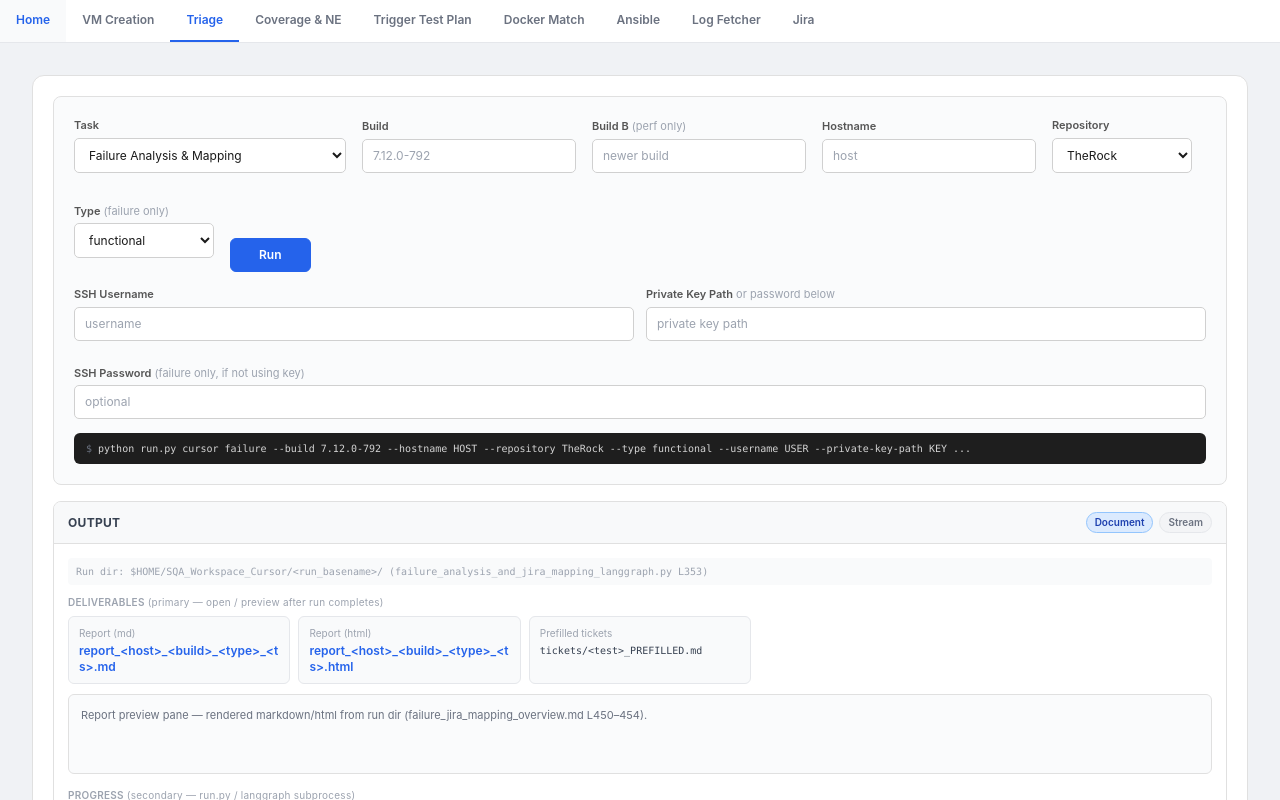
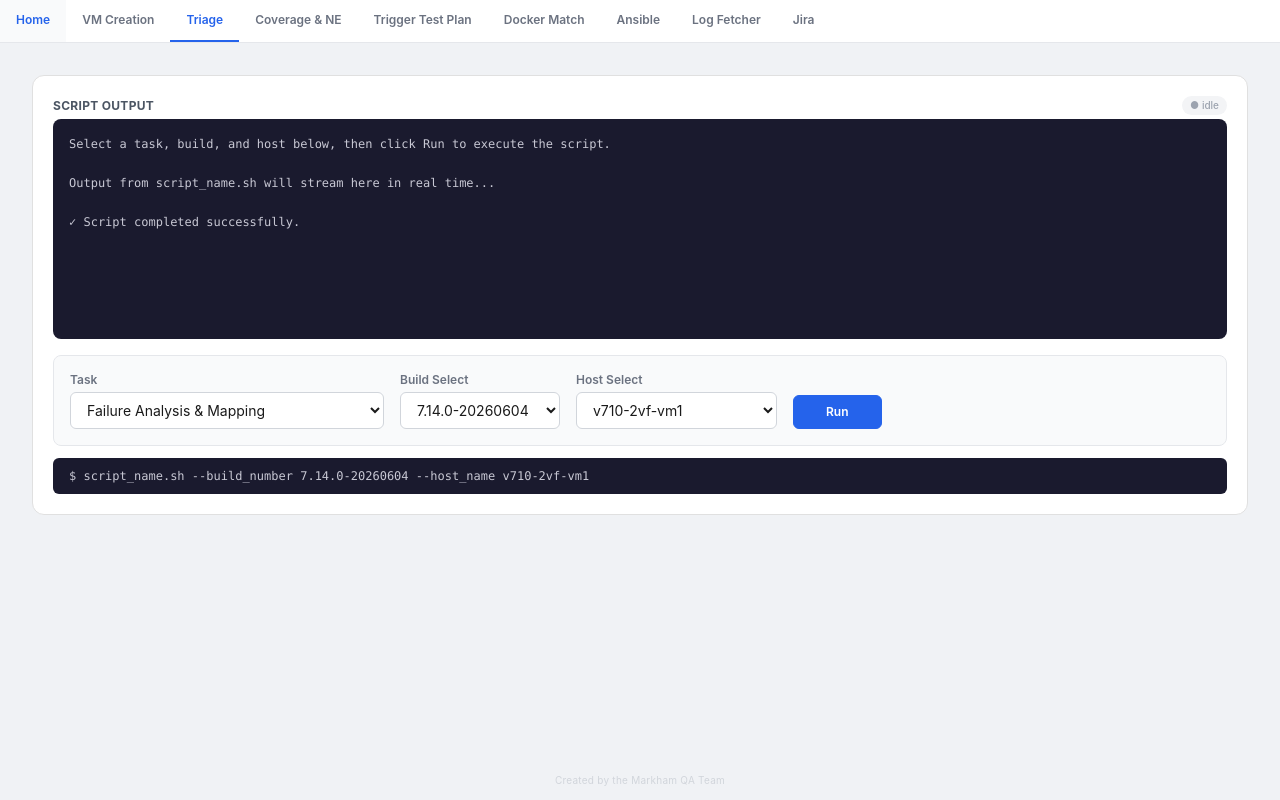
Before and after one commit to caroline-lyu00/philotimo, a Next.js app: page /triage in a window 1280 px wide. Both pictures are taken after a click on the button "Run". Shown: the top 800 px of the page. Built offline with nearby package versions, Linux system fonts and the light colour scheme.

Commit message:
fixed triage page to match specifications

```diff
--- a/src/components/AppShell.tsx
+++ b/src/components/AppShell.tsx
@@ -21,6 +21,7 @@ export function AppShell({ children }: { children: React.ReactNode }) {
 
   return (
     <div className="min-h-screen flex flex-col">
+      {pathname !== '/' && (
         <nav className="bg-white border-b border-gray-200 overflow-x-auto">
           <div className="flex">
             {TABS.map((tab) => {
@@ -42,7 +43,11 @@ export function AppShell({ children }: { children: React.ReactNode }) {
             })}
           </div>
         </nav>
-      <main className="flex-1 p-8">{children}</main>
+      )}
+      <main className={`flex-1 ${pathname === '/' ? '' : 'p-8'}`}>{children}</main>
+      <footer className="text-center py-3 text-[10px] text-gray-300 select-none tracking-wide">
+        Created by the Markham QA Team
+      </footer>
     </div>
   )
 }
--- a/src/features/triage/TriagePage.tsx
+++ b/src/features/triage/TriagePage.tsx
@@ -1,104 +1,106 @@
 'use client'
 
-import React from 'react'
-import { ArtifactCard, ArtifactStrip } from '@/components/ArtifactCard'
-import { FormField, FormInput, FormSelect } from '@/components/FormField'
-import { FormPanel } from '@/components/FormPanel'
+import { useState } from 'react'
+import { SkillPage, SkillPageBody } from '@/components/SkillPage'
 import { PanelButton } from '@/components/PanelButton'
-import { OutputBox, OutputSection, RunDirBanner } from '@/components/OutputBox'
-import { SkillPage, SkillPageBody } from '@/components/SkillPage'
-import { CommandPreview, TerminalOutput } from '@/components/TerminalOutput'
-import {
-  TRIAGE_ARTIFACTS,
-  TRIAGE_COMMAND,
-  TRIAGE_RUN_DIR,
-} from './triage.mock'
+
+const TASKS = ['Failure Analysis & Mapping', 'Performance Drop / Regression Analysis']
+const BUILDS = ['7.14.0-20260604', '7.14.0-20260601', '7.13.0-1347', '7.12.0-792']
+const HOSTS = ['v710-2vf-vm1', 'smci350-rck-04', 'ctr-navi4x-am48-ws06']
 
 export function TriagePage() {
+  const [task, setTask] = useState(TASKS[0])
+  const [build, setBuild] = useState(BUILDS[0])
+  const [host, setHost] = useState(HOSTS[0])
+  const [lines, setLines] = useState<string[]>([])
+  const [running, setRunning] = useState(false)
+
+  const command = `$ script_name.sh --build_number ${build} --host_name ${host}`
+
+  async function handleRun() {
+    setRunning(true)
+    setLines([
+      'Select a task, build, and host below, then click Run to execute the script.',
+      '',
+      `Output from script_name.sh will stream here in real time...`,
+    ])
+    await new Promise((r) => setTimeout(r, 1800))
+    setLines((l) => [...l, '', '✓ Script completed successfully.'])
+    setRunning(false)
+  }
+
   return (
     <SkillPage>
       <SkillPageBody>
-        <FormPanel className="mb-4">
+
+        {/* Terminal output — top */}
+        <div className="mb-4">
+          <div className="flex items-center justify-between mb-1">
+            <span className="text-xs font-bold text-gray-600 uppercase tracking-wide">Script Output</span>
+            <span className={`text-[10px] px-2 py-0.5 rounded-full font-medium ${running ? 'bg-green-100 text-green-700' : 'bg-gray-100 text-gray-400'}`}>
+              {running ? '● running' : '● idle'}
+            </span>
+          </div>
+          <div className="bg-[#1a1a2e] rounded-lg p-4 font-mono text-xs text-[#c8c8d4] min-h-[220px] leading-relaxed">
+            {lines.length === 0 ? (
+              <>
+                <div className="text-gray-500 italic">Select a task, build, and host below, then click Run to execute the script.</div>
+                <div className="mt-2 text-gray-600 italic">Output from script_name.sh will stream here in real time...</div>
+              </>
+            ) : (
+              lines.map((line, i) => <div key={i}>{line || <br />}</div>)
+            )}
+            {running && <span className="inline-block w-2 h-3 bg-gray-400 animate-pulse ml-0.5 align-middle" />}
+          </div>
+        </div>
+
+        {/* Form panel — below terminal */}
+        <div className="border border-gray-200 rounded-lg p-4 bg-gray-50 mb-3">
           <div className="flex gap-4 items-end flex-wrap">
-            <FormField label="Task" className="mb-0 min-w-[240px]">
-              <FormSelect className="py-2 text-[13px]">
-                <option value="failure">Failure Analysis & Mapping</option>
-                <option value="perf">Performance Drop / Regression Analysis</option>
-              </FormSelect>
-            </FormField>
-            <FormField label="Build" className="mb-0 min-w-[160px]">
-              <FormInput placeholder="7.12.0-792" className="py-2 text-[13px]" />
-            </FormField>
-            <FormField label="Build B" hint="(perf only)" className="mb-0 min-w-[160px]">
-              <FormInput placeholder="newer build" className="py-2 text-[13px]" />
-            </FormField>
-            <FormField label="Hostname" className="mb-0 min-w-[160px]">
-              <FormInput placeholder="host" className="py-2 text-[13px]" />
-            </FormField>
-            <FormField label="Repository" className="mb-0 min-w-[140px]">
-              <FormSelect className="py-2 text-[13px]">
-                <option>TheRock</option>
-                <option>rockrel</option>
-              </FormSelect>
-            </FormField>
-            <FormField label="Type" hint="(failure only)" className="mb-0 min-w-[140px]">
-              <FormSelect className="py-2 text-[13px]">
-                <option>functional</option>
-                <option>performance</option>
-                <option>both</option>
-              </FormSelect>
-            </FormField>
-            <PanelButton variant="primary" block={false} className="mb-0 px-7">
-              Run
+            <div>
+              <label className="block text-xs font-semibold text-gray-500 mb-1">Task</label>
+              <select
+                value={task}
+                onChange={(e) => setTask(e.target.value)}
+                className="border border-gray-300 rounded-md px-3 py-2 text-sm bg-white min-w-[220px]"
+              >
+                {TASKS.map((t) => <option key={t}>{t}</option>)}
+              </select>
+            </div>
+
+            <div>
+              <label className="block text-xs font-semibold text-gray-500 mb-1">Build Select</label>
+              <select
+                value={build}
+                onChange={(e) => setBuild(e.target.value)}
+                className="border border-gray-300 rounded-md px-3 py-2 text-sm bg-white min-w-[160px]"
+              >
+                {BUILDS.map((b) => <option key={b}>{b}</option>)}
+              </select>
+            </div>
+
+            <div>
+              <label className="block text-xs font-semibold text-gray-500 mb-1">Host Select</label>
+              <select
+                value={host}
+                onChange={(e) => setHost(e.target.value)}
+                className="border border-gray-300 rounded-md px-3 py-2 text-sm bg-white min-w-[160px]"
+              >
+                {HOSTS.map((h) => <option key={h}>{h}</option>)}
+              </select>
+            </div>
+
+            <PanelButton variant="primary" block={false} className="px-8" onClick={handleRun} disabled={running}>
+              {running ? 'Running…' : 'Run'}
             </PanelButton>
           </div>
+        </div>
 
-          <div className="mt-3.5 grid grid-cols-1 md:grid-cols-2 gap-3">
-            <FormField label="SSH Username" className="mb-0">
-              <FormInput placeholder="username" className="py-2" />
-            </FormField>
-            <FormField label="Private Key Path" hint="or password below" className="mb-0">
-              <FormInput placeholder="private key path" className="py-2" />
-            </FormField>
-          </div>
+        {/* Command preview bar */}
+        <div className="bg-[#1a1a2e] rounded-md px-4 py-2.5 font-mono text-xs text-[#c8c8d4]">
+          {command}
+        </div>
 
-          <FormField label="SSH Password" hint="(failure only, if not using key)" className="mt-2.5 mb-0">
-            <FormInput type="password" placeholder="optional" className="py-2" />
-          </FormField>
-
-          <CommandPreview command={TRIAGE_COMMAND} />
-        </FormPanel>
-
-        <OutputBox modes={['Document', 'Stream']} primaryMode="Document">
-          <RunDirBanner path={TRIAGE_RUN_DIR} />
-
-          <OutputSection
-            label="Deliverables"
-            hint="(primary — open / preview after run completes)"
-          >
-            <ArtifactStrip>
-              {TRIAGE_ARTIFACTS.map((a) => (
-                <ArtifactCard key={a.label} {...a} />
-              ))}
-            </ArtifactStrip>
-            <div className="border border-[#e0e0e0] rounded-md p-3 bg-[#fafbfc] text-[11px] text-gray-500 min-h-[80px]">
-              Report preview pane — rendered markdown/html from run dir
-              (failure_jira_mapping_overview.md L450–454).
-            </div>
-          </OutputSection>
-
-          <OutputSection
-            label="Progress"
-            hint="(secondary — run.py / langgraph subprocess)"
-            compact
-          >
-            <TerminalOutput
-              title="run.py stream"
-              placeholder="Fill the form and click Run. Cursor presents the command; Claude may execute directly (per skill guidance)."
-              compact
-            />
-          </OutputSection>
-        </OutputBox>
       </SkillPageBody>
     </SkillPage>
   )
```
Also changed, not shown: src/app/page.tsx (+91 -2 lines). Lines whose indentation alone changed are shown as unchanged.
